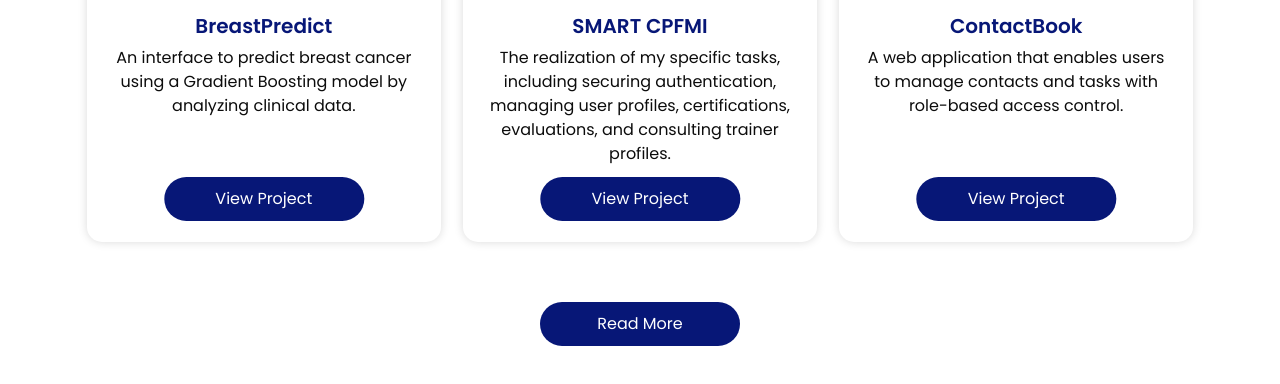
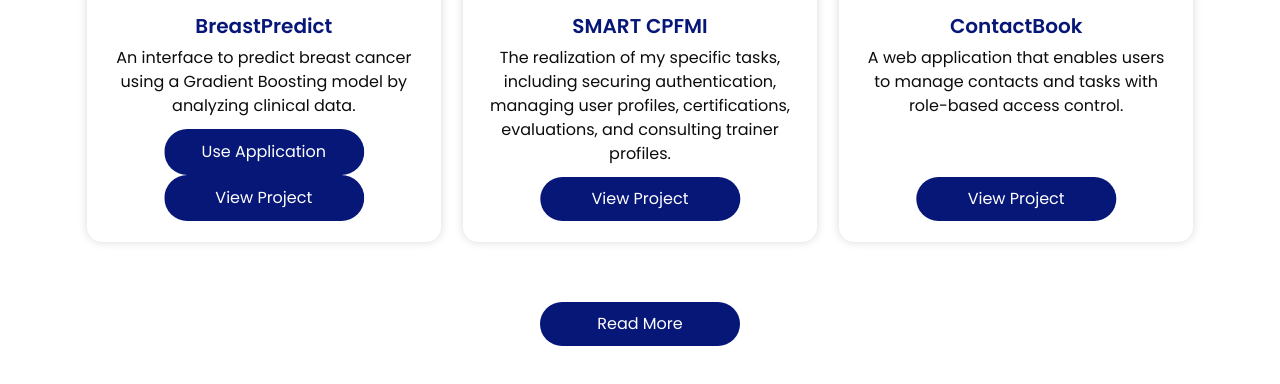
Before and after one commit to OnsElfekih/portfolio, a website: page index.html in a window 1280 px wide. Shown: the part 3466-3850 px from the top of the page. Drawn offline with nearby package versions, Linux system fonts and the light colour scheme.

Commit message:
modification

```diff
--- a/css/style.css
+++ b/css/style.css
@@ -988,3 +988,24 @@ ul {
 .col-md-offset-1.col-md-5 {
   margin-left: 80px; /* Ajustez cette valeur selon le décalage souhaité */
 }
+.btn-box {
+  display: flex;
+  justify-content: center; /* centre les boutons horizontalement */
+  gap: 20px; /* espace entre les boutons */
+  margin-top: 20px; /* espace entre le texte et les boutons */
+}
+
+.btn-box .btn {
+  display: inline-block;
+  padding: 10px 35px;
+  background-color: #071777;
+  color: #ffffff;
+  border-radius: 35px;
+  text-align: center;
+  width: 200px;
+  transition: background-color 0.3s;
+}
+
+.btn-box .btn:hover {
+  background-color: #071777;
+}
--- a/index.html
+++ b/index.html
@@ -367,22 +367,21 @@
       <div class="service_container">
 <div class="box">
   <div class="img-box">
-            <img src="images/logoBreastPredict.png" class="img1" alt="">
+    <img src="images/logoBreastPredict.png" class="img1" alt="BreastPredict Logo">
   </div>
 <div class="detail-box">
-            <h5>
-              BreastPredict
-            </h5>
+  <h5>BreastPredict</h5>
   <p>
     An interface to predict breast cancer using a Gradient Boosting model by analyzing clinical data.
   </p>
   <div class="btn-box">
-              <a href="https://github.com/OnsElfekih/BreastCancerPredictionSystem.git">
-                View Project
-              </a>
+    <a href="https://breastcancerpredictionsystem-k643.onrender.com/" class="btn">Use Application</a>
+        <a href="https://github.com/OnsElfekih/BreastCancerPredictionSystem.git" class="btn">View Project</a>
   </div>
 </div>
+
 </div>
+
           <div class="box">
 
           <div class="img-box">
```
Also changed, not shown: projects.html (+4 -7 lines). Lines whose indentation alone changed are shown as unchanged.
